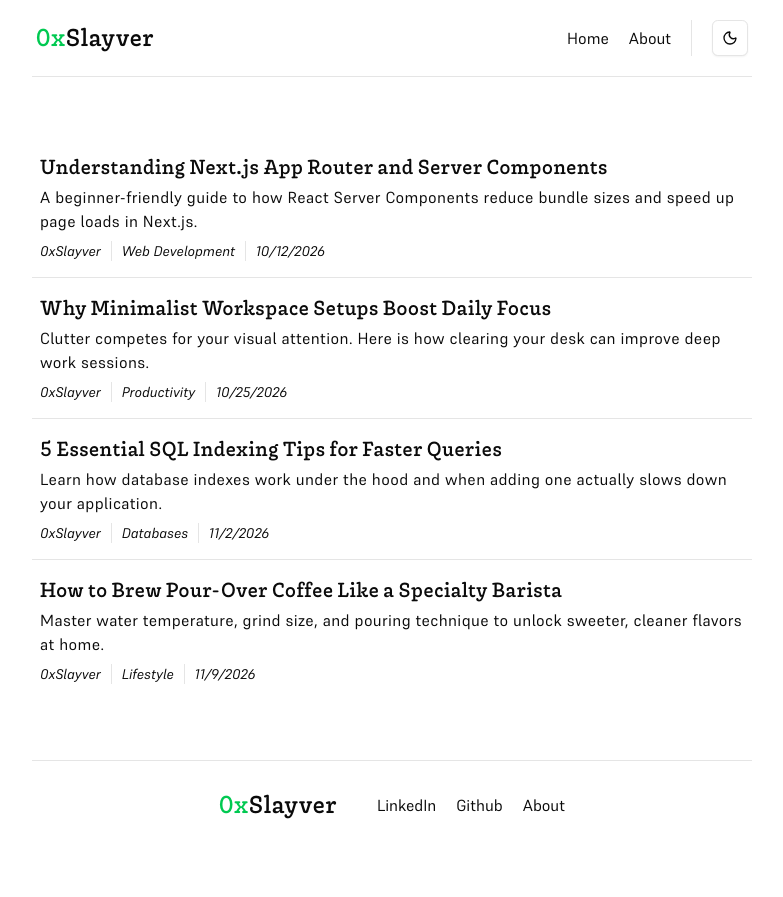
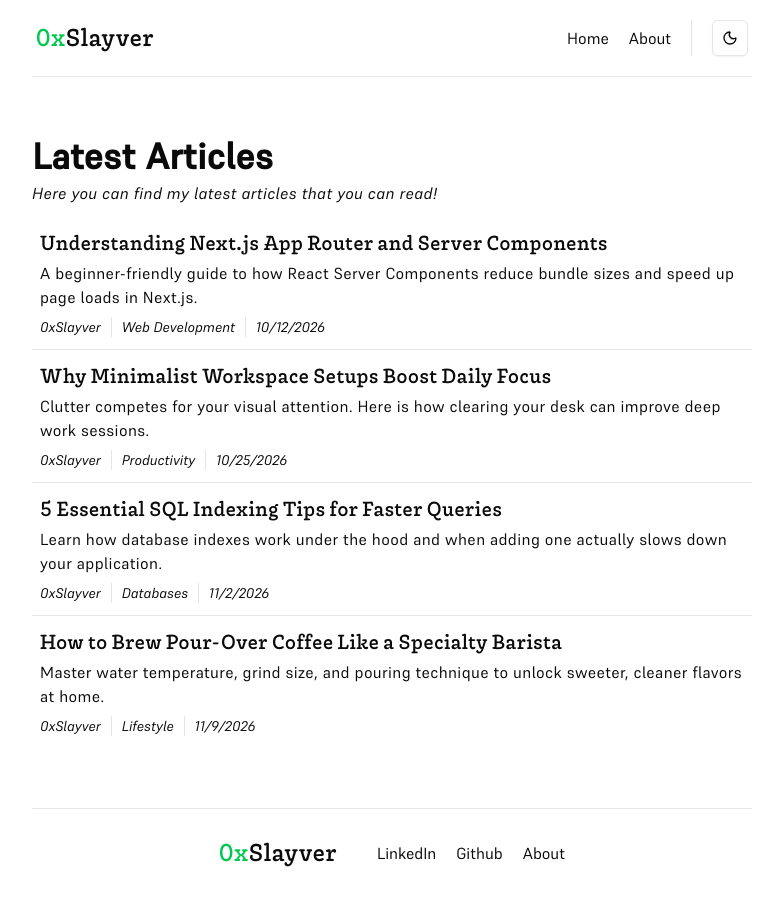
Before and after one commit to 0xSlayver/TheBlog, a Next.js app: page / in a window 1280 px wide. Shown: the whole page, without its empty margins (248-1031 px from the left). Before the commit the page ends 849 px from the top, so only its background shows below. Built offline with nearby package versions, Linux system fonts and the light colour scheme.

Commit message:
UI: better ui styling & improvments

```diff
--- a/src/app/layout.tsx
+++ b/src/app/layout.tsx
@@ -2,6 +2,8 @@ import type { Metadata } from 'next';
 import './globals.css';
 import { ThemeProvider } from 'next-themes';
 import { chubbo, supreme } from '@/fonts';
+import Header from '@/components/layout/header';
+import Footer from '@/components/layout/footer';
 
 export const metadata: Metadata = {
   title: '0xSlayver',
@@ -15,9 +17,11 @@ export default function RootLayout({ children }: LayoutProps<'/'>) {
       suppressHydrationWarning
       className={`${chubbo.variable} ${supreme.variable}`}
     >
-      <body className='m-auto min-h-dvh max-w-3xl px-4 sm:px-6'>
+      <body className='m-auto flex min-h-dvh max-w-3xl flex-col px-4 sm:px-6'>
         <ThemeProvider attribute='class' defaultTheme='system' enableSystem>
-          {children}
+          <Header />
+          <main className='flex flex-1 flex-col'>{children}</main>
+          <Footer />
         </ThemeProvider>
       </body>
     </html>
--- a/src/app/page.tsx
+++ b/src/app/page.tsx
@@ -1,15 +1,9 @@
 import AllArticles from '@/components/articles/all-articles';
-import Footer from '@/components/layout/footer';
-import Header from '@/components/layout/header';
 
 export default function Home() {
   return (
-    <div className='flex min-h-dvh flex-col justify-between'>
-      <Header />
-
+    <div>
       <AllArticles />
-
-      <Footer />
     </div>
   );
 }
--- a/src/components/articles/all-articles.tsx
+++ b/src/components/articles/all-articles.tsx
@@ -1,13 +1,25 @@
 import ArticleItem from '@/components/articles/article-item';
+import SectionHeader from '@/components/section-header';
 import { articles } from '@/data/data';
 
 function AllArticles() {
   return (
-    <div className='m-auto flex w-fit flex-col py-15'>
-      {articles.map((article) => (
-        <ArticleItem key={article.title} article={article} />
-      ))}
-    </div>
+    <>
+      <div className='m-auto flex w-fit flex-col gap-6 py-15 sm:gap-3'>
+        <div className='text-center sm:text-left'>
+          <SectionHeader
+            title='Latest Articles'
+            description='Here you can find my latest articles that you can read!'
+          />
+        </div>
+
+        <div>
+          {articles.map((article) => (
+            <ArticleItem key={article.title} article={article} />
+          ))}
+        </div>
+      </div>
+    </>
   );
 }
 
--- a/src/components/articles/article-item.tsx
+++ b/src/components/articles/article-item.tsx
@@ -9,7 +9,7 @@ function ArticleItem({ article }: { article: ArticleType }) {
       <Link
         prefetch
         href={individualArticlePage(article.title)}
-        className='my-2 flex flex-col rounded p-1 transition hover:bg-gray-400/5 sm:p-2'
+        className='my-1 flex flex-col rounded p-1 transition hover:bg-gray-400/10 sm:p-2 dark:hover:bg-gray-400/5'
       >
         <div className='flex flex-col gap-1'>
           <p className='font-heading text-lg tracking-wide sm:text-xl'>
--- a/src/components/layout/footer.tsx
+++ b/src/components/layout/footer.tsx
@@ -1,13 +1,10 @@
 import Logo from '@/components/layout/logo';
-import { Separator } from '@/components/ui/separator';
 import Link from 'next/link';
 
 function Footer() {
   return (
     <>
-      <Separator />
-
-      <footer className='flex flex-col items-center justify-center gap-5 py-3.5 sm:flex-row sm:gap-10 sm:py-7'>
+      <footer className='flex flex-col items-center justify-center gap-5 border-t py-3.5 sm:flex-row sm:gap-10 sm:py-7'>
         <Logo />
 
         <div className='flex gap-5 text-sm sm:text-base'>
--- a/src/components/layout/header.tsx
+++ b/src/components/layout/header.tsx
@@ -7,7 +7,7 @@ import Link from 'next/link';
 function header() {
   return (
     <>
-      <header className='flex items-center justify-between px-1 py-5'>
+      <header className='flex items-center justify-between border-b px-1 py-5'>
         <Logo />
 
         <div className='flex items-center gap-5'>
@@ -27,8 +27,6 @@ function header() {
           <ThemeSwitcher />
         </div>
       </header>
-
-      <Separator />
     </>
   );
 }
--- /dev/null
+++ b/src/components/section-header.tsx
@@ -0,0 +1,15 @@
+type SectionHeaderPropsTypes = {
+  title: string;
+  description?: string;
+};
+
+function SectionHeader({ title, description }: SectionHeaderPropsTypes) {
+  return (
+    <div className='flex flex-col gap-1 tracking-wide'>
+      <h3 className='text-2xl font-semibold sm:text-4xl'>{title}</h3>
+      {description && <p className='italic'>{description}</p>}
+    </div>
+  );
+}
+
+export default SectionHeader;
```
